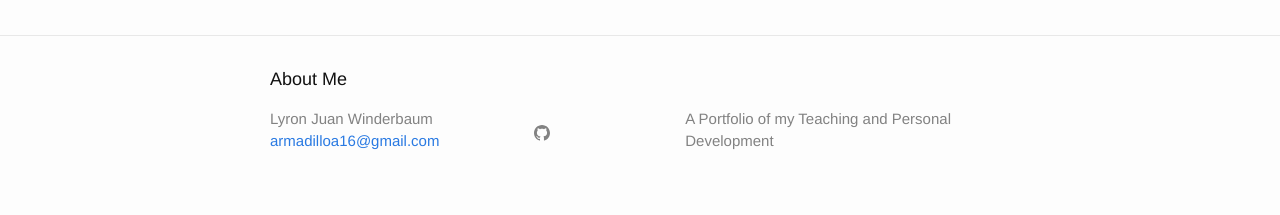
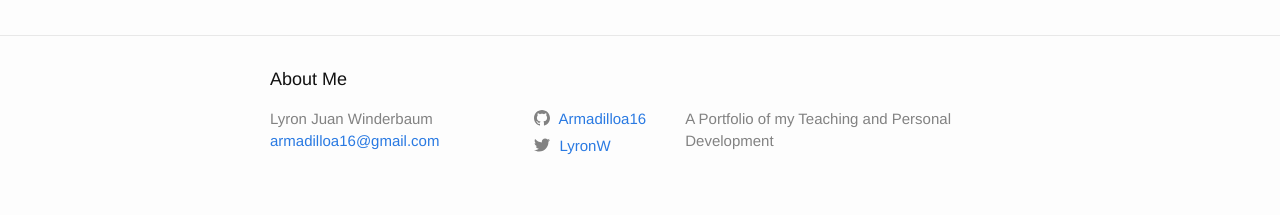
Before and after one commit to Armadilloa16/eportfolio, a Jekyll site: the page built from index.md, in a window 1280 px wide. Shown: the part 1956-2171 px from the top of the page. Built offline with Jekyll 4.4.1, drawn with Linux system fonts in a browser that asks for light colours.

Commit message:
Fixed Social Media Icons

```diff
--- a/_config.yml
+++ b/_config.yml
@@ -20,9 +20,10 @@ description: >- # this means to ignore newlines until "baseurl:"
   A Portfolio of my Teaching and Personal Development
 baseurl: "/eportfolio" # the subpath of your site, e.g. /blog
 url: "" # the base hostname & protocol for your site, e.g. http://example.com
-social_sites.github: TRUE
-twitter_username: LyronW
-github_username:  Armadilloa16
+social_sites:
+  twitter: LyronW
+  github: Armadilloa16
+
 future: true
 
 # Build settings
--- a/_includes/social.html
+++ b/_includes/social.html
@@ -1,17 +1,13 @@
 <ul class="social-media-list">
-  {% if site.social_sites.dribbble %}<li><a href="https://dribbble.com/{{ site.social_sites.dribbble | cgi_escape | escape }}"><svg class="svg-icon"><use xlink:href="/assets/minima-social-icons.svg#dribbble"></use></svg> <span class="username">{{ site.social_sites.dribbble | escape }}</span></a></li>{% endif %}
-  {% if site.social_sites.facebook %}<li><a href="https://www.facebook.com/{{ site.social_sites.facebook | cgi_escape | escape }}"><svg class="svg-icon"><use xlink:href="/assets/minima-social-icons.svg#facebook"></use></svg> <span class="username">{{ site.social_sites.facebook | escape }}</span></a></li>{% endif %}
-  {% if site.social_sites.flickr %}<li><a href="https://www.flickr.com/photos/{{ site.social_sites.flickr | cgi_escape | escape }}"><svg class="svg-icon"><use xlink:href="/assets/minima-social-icons.svg#flickr"></use></svg> <span class="username">{{ site.social_sites.flickr | escape }}</span></a></li>{% endif %}
-  {% if site.social_sites.github %}<li><a href="https://github.com/{{ site.social_sites.github | cgi_escape | escape }}"><svg class="svg-icon"><use xlink:href="/assets/minima-social-icons.svg#github"></use></svg> <span class="username">{{ site.social_sites.github | escape }}</span></a></li>{% endif %}
-  {% if site.social_sites.instagram %}<li><a href="https://instagram.com/{{ site.social_sites.instagram | cgi_escape | escape }}"><svg class="svg-icon"><use xlink:href="/assets/minima-social-icons.svg#instagram"></use></svg> <span class="username">{{ site.social_sites.instagram | escape }}</span></a></li>{% endif %}
-  {% if site.social_sites.linkedin %}<li><a href="https://www.linkedin.com/in/{{ site.social_sites.linkedin | cgi_escape | escape }}"><svg class="svg-icon"><use xlink:href="/assets/minima-social-icons.svg#linkedin"></use></svg> <span class="username">{{ site.social_sites.linkedin | escape }}</span></a></li>{% endif %}
-  {% if site.social_sites.pinterest %}<li><a href="https://www.pinterest.com/{{ site.social_sites.pinterest | cgi_escape | escape }}"><svg class="svg-icon"><use xlink:href="/assets/minima-social-icons.svg#pinterest"></use></svg> <span class="username">{{ site.social_sites.pinterest | escape }}</span></a></li>{% endif %}
-  {% if site.social_sites.twitter %}<li><a href="https://www.twitter.com/{{ site.social_sites.twitter | cgi_escape | escape }}"><svg class="svg-icon"><use xlink:href="/assets/minima-social-icons.svg#twitter"></use></svg> <span class="username">{{ site.social_sites.twitter | escape }}</span></a></li>{% endif %}
-  {% if site.social_sites.youtube %}<li><a href="https://youtube.com/{{ site.social_sites.youtube | cgi_escape | escape }}"><svg class="svg-icon"><use xlink:href="/assets/minima-social-icons.svg#youtube"></use></svg> <span class="username">{{ site.social_sites.youtube | escape }}</span></a></li>{% endif %}
-  {% if site.social_sites.googleplus %}<li><a href="https://plus.google.com/{{ site.social_sites.googleplus | escape }}"><svg class="svg-icon"><use xlink:href="/assets/minima-social-icons.svg#googleplus"></use></svg> <span class="username">{{ site.social_sites.googleplus | escape }}</span></a></li>{% endif %}
+  {% if site.social_sites.dribbble %}<li><a href="https://dribbble.com/{{ site.social_sites.dribbble | cgi_escape | escape }}"><svg class="svg-icon"><use xlink:href="{{ site.baseurl }}/assets/minima-social-icons.svg#dribbble"></use></svg> <span class="username">{{ site.social_sites.dribbble | escape }}</span></a></li>{% endif %}
+  {% if site.social_sites.facebook %}<li><a href="https://www.facebook.com/{{ site.social_sites.facebook | cgi_escape | escape }}"><svg class="svg-icon"><use xlink:href="{{ site.baseurl }}/assets/minima-social-icons.svg#facebook"></use></svg> <span class="username">{{ site.social_sites.facebook | escape }}</span></a></li>{% endif %}
+  {% if site.social_sites.flickr %}<li><a href="https://www.flickr.com/photos/{{ site.social_sites.flickr | cgi_escape | escape }}"><svg class="svg-icon"><use xlink:href="{{ site.baseurl }}/assets/minima-social-icons.svg#flickr"></use></svg> <span class="username">{{ site.social_sites.flickr | escape }}</span></a></li>{% endif %}
+  {% if site.social_sites.github %}<li><a href="https://github.com/{{ site.social_sites.github | cgi_escape | escape }}"><svg class="svg-icon"><use xlink:href="{{ site.baseurl }}/assets/minima-social-icons.svg#github"></use></svg> <span class="username">{{ site.social_sites.github | escape }}</span></a></li>{% endif %}
+  {% if site.social_sites.instagram %}<li><a href="https://instagram.com/{{ site.social_sites.instagram | cgi_escape | escape }}"><svg class="svg-icon"><use xlink:href="{{ site.baseurl }}/assets/minima-social-icons.svg#instagram"></use></svg> <span class="username">{{ site.social_sites.instagram | escape }}</span></a></li>{% endif %}
+  {% if site.social_sites.linkedin %}<li><a href="https://www.linkedin.com/in/{{ site.social_sites.linkedin | cgi_escape | escape }}"><svg class="svg-icon"><use xlink:href="{{ site.baseurl }}/assets/minima-social-icons.svg#linkedin"></use></svg> <span class="username">{{ site.social_sites.linkedin | escape }}</span></a></li>{% endif %}
+  {% if site.social_sites.pinterest %}<li><a href="https://www.pinterest.com/{{ site.social_sites.pinterest | cgi_escape | escape }}"><svg class="svg-icon"><use xlink:href="{{ site.baseurl }}/assets/minima-social-icons.svg#pinterest"></use></svg> <span class="username">{{ site.social_sites.pinterest | escape }}</span></a></li>{% endif %}
+  {% if site.social_sites.twitter %}<li><a href="https://www.twitter.com/{{ site.social_sites.twitter | cgi_escape | escape }}"><svg class="svg-icon"><use xlink:href="{{ site.baseurl }}/assets/minima-social-icons.svg#twitter"></use></svg> <span class="username">{{ site.social_sites.twitter | escape }}</span></a></li>{% endif %}
+  {% if site.social_sites.youtube %}<li><a href="https://youtube.com/{{ site.social_sites.youtube | cgi_escape | escape }}"><svg class="svg-icon"><use xlink:href="{{ site.baseurl }}/assets/minima-social-icons.svg#youtube"></use></svg> <span class="username">{{ site.social_sites.youtube | escape }}</span></a></li>{% endif %}
+  {% if site.social_sites.googleplus %}<li><a href="https://plus.google.com/{{ site.social_sites.googleplus | escape }}"><svg class="svg-icon"><use xlink:href="{{ site.baseurl }}/assets/minima-social-icons.svg#googleplus"></use></svg> <span class="username">{{ site.social_sites.googleplus | escape }}</span></a></li>{% endif %}
   {% if site.rss %}<li><a href="{{ 'feed.xml' | relative_url }}"><svg class="svg-icon"><use xlink:href="/assets/minima-social-icons.svg#rss"></use></svg> <span>{{ site.rss | escape }}</span></a></li>{% endif %}
 </ul>
-
-<ul class="social-media-list">
-  <li><a href="https://github.com/"><svg class="svg-icon"><use xlink:href="{{ site.baseurl }}/assets/minima-social-icons.svg#github"></use></svg></a></li>
-</ul>
```
